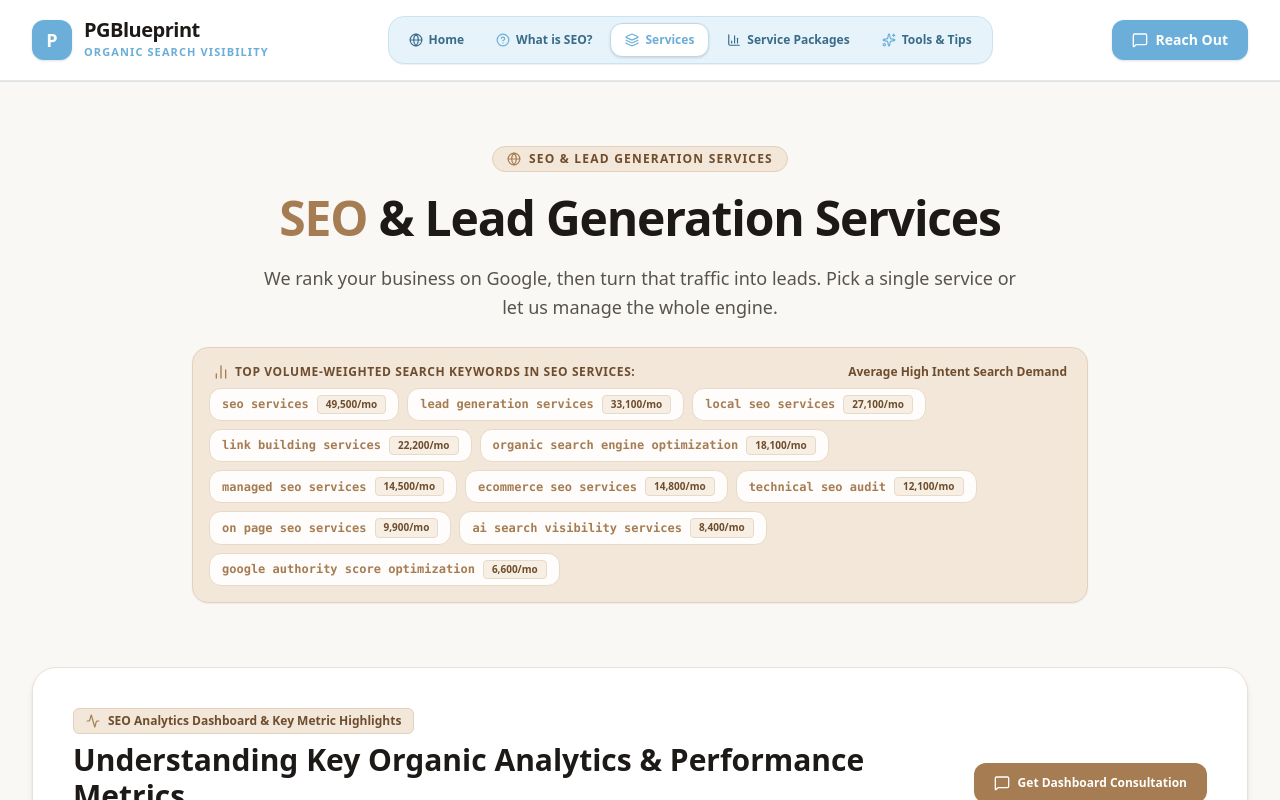
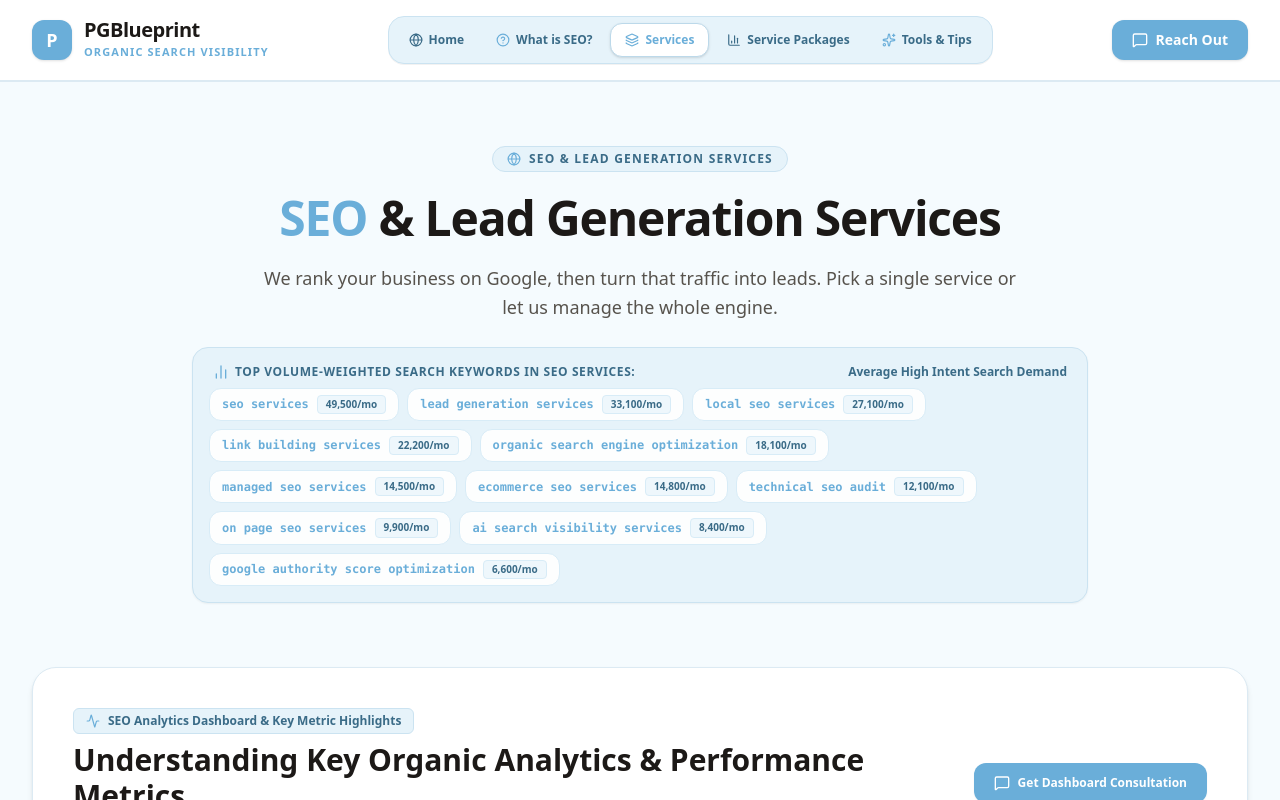
Before and after one commit to dara397/SEO-CRM, a React (Vite) app in the folder seo-digital-services 4/: page / in a window 1280 px wide. Both pictures are taken after a click on the button "Services". Shown: the top 800 px of the page. Built offline with nearby package versions, Linux system fonts and the light colour scheme; no server answers.

Commit message:
Update styles and colors in SeoServicesSection

```diff
--- a/seo-digital-services 4/src/components/SeoServicesSection.tsx
+++ b/seo-digital-services 4/src/components/SeoServicesSection.tsx
@@ -25,18 +25,18 @@ export const SeoServicesSection: React.FC<SeoServicesSectionProps> = ({
   const activeMetric = DASHBOARD_METRICS_EXPLANATIONS.find(m => m.id === activeMetricId) || DASHBOARD_METRICS_EXPLANATIONS[0];
 
   return (
-    <section className="py-16 bg-[#faf8f5] text-stone-900 border-t border-[#e8e2d8]" id="seo-services">
+    <section className="py-16 bg-[#f5fbfe] text-stone-900 border-t border-[#dceaf3]" id="seo-services">
       <div className="max-w-7xl mx-auto px-4 sm:px-6 lg:px-8 space-y-16">
 
         {/* Section Header */}
         <div className="text-center max-w-4xl mx-auto space-y-4">
-          <span className="inline-flex items-center gap-2 px-3.5 py-1 rounded-full text-xs font-extrabold uppercase tracking-widest bg-[#f2e7d8] text-[#6e4d2f] border border-[#e2d2bd]">
-            <Globe className="w-3.5 h-3.5 text-[#a67c52]" />
+          <span className="inline-flex items-center gap-2 px-3.5 py-1 rounded-full text-xs font-extrabold uppercase tracking-widest bg-[#e6f3fa] text-[#3a6b87] border border-[#cbe3f1]">
+            <Globe className="w-3.5 h-3.5 text-[#6aaed9]" />
             SEO & LEAD GENERATION SERVICES
           </span>
 
           <h1 className="text-3xl sm:text-5xl font-black text-stone-900 tracking-tight leading-tight">
-            <span className="text-[#a67c52]">SEO</span> & Lead Generation Services
+            <span className="text-[#6aaed9]">SEO</span> & Lead Generation Services
           </h1>
 
           <p className="text-base sm:text-lg text-stone-600 leading-relaxed max-w-3xl mx-auto">
@@ -44,20 +44,20 @@ export const SeoServicesSection: React.FC<SeoServicesSectionProps> = ({
           </p>
 
           {/* Volume-Weighted Keywords Banner Bar (Light Brown Bar Background) */}
-          <div className="mt-6 bg-[#f2e7d8] border border-[#e2d2bd] p-4 rounded-2xl shadow-xs space-y-2">
-            <div className="flex items-center justify-between text-xs font-extrabold text-[#6e4d2f] px-1">
+          <div className="mt-6 bg-[#e6f3fa] border border-[#cbe3f1] p-4 rounded-2xl shadow-xs space-y-2">
+            <div className="flex items-center justify-between text-xs font-extrabold text-[#3a6b87] px-1">
               <span className="flex items-center gap-1.5 uppercase tracking-wider">
-                <BarChart2 className="w-4 h-4 text-[#a67c52]" />
+                <BarChart2 className="w-4 h-4 text-[#6aaed9]" />
                 Top Volume-Weighted Search Keywords in SEO Services:
               </span>
-              <span className="hidden sm:inline text-[#6e4d2f]">Average High Intent Search Demand</span>
+              <span className="hidden sm:inline text-[#3a6b87]">Average High Intent Search Demand</span>
             </div>
 
             <div className="flex flex-wrap gap-2">
               {TOP_VOLUME_KEYWORDS.map((item, idx) => (
-                <div key={idx} className="bg-white/90 hover:bg-white text-stone-800 text-xs font-bold px-3 py-1.5 rounded-xl border border-[#e8dac8] flex items-center gap-2 transition-all">
-                  <span className="text-[#a67c52] font-mono">{item.keyword}</span>
-                  <span className="text-[10px] bg-[#f7efe3] text-[#6e4d2f] px-2 py-0.5 rounded font-black border border-[#e8dac8]">
+                <div key={idx} className="bg-white/90 hover:bg-white text-stone-800 text-xs font-bold px-3 py-1.5 rounded-xl border border-[#d8ecf7] flex items-center gap-2 transition-all">
+                  <span className="text-[#6aaed9] font-mono">{item.keyword}</span>
+                  <span className="text-[10px] bg-[#eef7fc] text-[#3a6b87] px-2 py-0.5 rounded font-black border border-[#d8ecf7]">
                     {item.volume}
                   </span>
                 </div>
@@ -67,12 +67,12 @@ export const SeoServicesSection: React.FC<SeoServicesSectionProps> = ({
         </div>
 
         {/* Analytics Dashboard Feature Section (User Requested Attached Photo Highlights) */}
-        <div className="bg-white border border-[#e8e2d8] rounded-3xl p-6 sm:p-10 shadow-md space-y-8">
+        <div className="bg-white border border-[#dceaf3] rounded-3xl p-6 sm:p-10 shadow-md space-y-8">
 
           <div className="flex flex-col lg:flex-row justify-between items-start lg:items-center gap-4 border-b border-stone-100 pb-6">
             <div>
-              <div className="inline-flex items-center gap-2 text-xs font-bold text-[#6e4d2f] bg-[#f2e7d8] px-3 py-1 rounded-md border border-[#e2d2bd] mb-2">
-                <Activity className="w-3.5 h-3.5 text-[#a67c52]" />
+              <div className="inline-flex items-center gap-2 text-xs font-bold text-[#3a6b87] bg-[#e6f3fa] px-3 py-1 rounded-md border border-[#cbe3f1] mb-2">
+                <Activity className="w-3.5 h-3.5 text-[#6aaed9]" />
                 <span>SEO Analytics Dashboard & Key Metric Highlights</span>
               </div>
               <h2 className="text-2xl sm:text-3xl font-black text-stone-900">
@@ -85,7 +85,7 @@ export const SeoServicesSection: React.FC<SeoServicesSectionProps> = ({
 
             <button
               onClick={() => onOpenReachOut('Dashboard & Analytics Consultation')}
-              className="bg-[#a67c52] hover:bg-[#8e653d] text-white text-xs font-extrabold px-5 py-3 rounded-xl shadow-xs transition-all flex items-center gap-2 shrink-0"
+              className="bg-[#6aaed9] hover:bg-[#4f97c6] text-white text-xs font-extrabold px-5 py-3 rounded-xl shadow-xs transition-all flex items-center gap-2 shrink-0"
             >
               <MessageSquare className="w-4 h-4" />
               <span>Get Dashboard Consultation</span>
@@ -93,7 +93,7 @@ export const SeoServicesSection: React.FC<SeoServicesSectionProps> = ({
           </div>
 
           {/* Generated Analytics Dashboard Image Showcase with Callouts */}
-          <div className="relative rounded-2xl overflow-hidden border border-[#e8e2d8] shadow-lg group bg-stone-900">
+          <div className="relative rounded-2xl overflow-hidden border border-[#dceaf3] shadow-lg group bg-stone-900">
             <img
               src={dashboardImg}
               alt="PGBlueprint Analytics Dashboard showing Organic Traffic 25.4K and Key Organic Metrics"
@@ -103,7 +103,7 @@ export const SeoServicesSection: React.FC<SeoServicesSectionProps> = ({
 
             {/* Overlay Badges on Image highlighting Key Importance */}
             <div className="absolute top-4 left-4 bg-stone-900/90 text-white p-3 rounded-xl backdrop-blur-md border border-stone-700 max-w-xs space-y-1 shadow-md hidden sm:block">
-              <div className="text-[10px] font-mono text-[#e0b589] font-bold uppercase tracking-widest flex items-center gap-1">
+              <div className="text-[10px] font-mono text-[#b9dcf2] font-bold uppercase tracking-widest flex items-center gap-1">
                 <CheckCircle2 className="w-3 h-3 text-emerald-400" /> Key Metric #1
               </div>
               <div className="text-xs font-black text-white">Organic Traffic: 25.4K (+4.12%)</div>
@@ -111,7 +111,7 @@ export const SeoServicesSection: React.FC<SeoServicesSectionProps> = ({
             </div>
 
             <div className="absolute bottom-4 right-4 bg-stone-900/90 text-white p-3 rounded-xl backdrop-blur-md border border-stone-700 max-w-xs space-y-1 shadow-md hidden sm:block">
-              <div className="text-[10px] font-mono text-[#e0b589] font-bold uppercase tracking-widest flex items-center gap-1">
+              <div className="text-[10px] font-mono text-[#b9dcf2] font-bold uppercase tracking-widest flex items-center gap-1">
                 <ShieldCheck className="w-3 h-3 text-emerald-400" /> Key Metric #2
               </div>
               <div className="text-xs font-black text-white">Site Audit Health: 85% Health Score</div>
@@ -126,7 +126,7 @@ export const SeoServicesSection: React.FC<SeoServicesSectionProps> = ({
             </h3>
 
             {/* Light Brown Bar for Category Metrics Selector */}
-            <div className="grid grid-cols-2 sm:grid-cols-3 lg:grid-cols-6 gap-2 bg-[#f2e7d8] p-2 rounded-2xl border border-[#e2d2bd]">
+            <div className="grid grid-cols-2 sm:grid-cols-3 lg:grid-cols-6 gap-2 bg-[#e6f3fa] p-2 rounded-2xl border border-[#cbe3f1]">
               {DASHBOARD_METRICS_EXPLANATIONS.map((metric) => {
                 const isActive = activeMetricId === metric.id;
                 return (
@@ -135,11 +135,11 @@ export const SeoServicesSection: React.FC<SeoServicesSectionProps> = ({
                     onClick={() => setActiveMetricId(metric.id)}
                     className={`p-3 rounded-xl text-left transition-all ${
                       isActive
-                        ? 'bg-white text-stone-900 shadow-sm border border-[#d6c3ae] ring-2 ring-[#a67c52]/20'
+                        ? 'bg-white text-stone-900 shadow-sm border border-[#bcd9ea] ring-2 ring-[#6aaed9]/20'
                         : 'bg-white/50 text-stone-800 hover:bg-white/80 hover:text-stone-900'
                     }`}
                   >
-                    <div className="text-[10px] font-extrabold text-[#a67c52] truncate">{metric.metricName}</div>
+                    <div className="text-[10px] font-extrabold text-[#6aaed9] truncate">{metric.metricName}</div>
                     <div className="text-xs font-black text-stone-900 truncate mt-0.5">{metric.currentValue}</div>
                   </button>
                 );
@@ -148,11 +148,11 @@ export const SeoServicesSection: React.FC<SeoServicesSectionProps> = ({
 
             {/* Active Metric Deep Dive Box */}
             {activeMetric && (
-              <div className="bg-[#faf8f5] border border-[#e8e2d8] rounded-2xl p-6 space-y-4">
+              <div className="bg-[#f5fbfe] border border-[#dceaf3] rounded-2xl p-6 space-y-4">
                 <div className="flex flex-wrap items-center justify-between gap-2 border-b border-stone-200 pb-3">
                   <div className="flex items-center gap-3">
                     <span className="text-lg font-black text-stone-900">{activeMetric.metricName}</span>
-                    <span className="text-xs font-mono font-bold text-[#a67c52] bg-[#f7efe3] px-2.5 py-1 rounded-md border border-[#e8dac8]">
+                    <span className="text-xs font-mono font-bold text-[#6aaed9] bg-[#eef7fc] px-2.5 py-1 rounded-md border border-[#d8ecf7]">
                       {activeMetric.currentValue} ({activeMetric.change})
                     </span>
                   </div>
@@ -171,7 +171,7 @@ export const SeoServicesSection: React.FC<SeoServicesSectionProps> = ({
                     <span className="font-extrabold text-stone-900 block text-xs uppercase tracking-wider">
                       Why This Metric Matters to Your Business:
                     </span>
-                    <p className="text-stone-600 leading-relaxed bg-white p-4 rounded-xl border border-[#e8e2d8]">
+                    <p className="text-stone-600 leading-relaxed bg-white p-4 rounded-xl border border-[#dceaf3]">
                       {activeMetric.explanation}
                     </p>
                   </div>
@@ -180,7 +180,7 @@ export const SeoServicesSection: React.FC<SeoServicesSectionProps> = ({
                     <span className="font-extrabold text-stone-900 block text-xs uppercase tracking-wider">
                       How PGBlueprint Optimizes It:
                     </span>
-                    <p className="text-stone-600 leading-relaxed bg-white p-4 rounded-xl border border-[#e8e2d8]">
+                    <p className="text-stone-600 leading-relaxed bg-white p-4 rounded-xl border border-[#dceaf3]">
                       {activeMetric.howWeOptimize}
                     </p>
                   </div>
@@ -189,7 +189,7 @@ export const SeoServicesSection: React.FC<SeoServicesSectionProps> = ({
                 <div className="flex flex-wrap items-center gap-2 pt-2">
                   <span className="text-xs font-bold text-stone-500">Related SEO Keywords:</span>
                   {activeMetric.keywords.map((kw, idx) => (
-                    <span key={idx} className="bg-white text-stone-700 text-xs font-semibold px-2.5 py-1 rounded-lg border border-[#e8e2d8]">
+                    <span key={idx} className="bg-white text-stone-700 text-xs font-semibold px-2.5 py-1 rounded-lg border border-[#dceaf3]">
                       #{kw}
                     </span>
                   ))}
@@ -215,7 +215,7 @@ export const SeoServicesSection: React.FC<SeoServicesSectionProps> = ({
 
             <button
               onClick={onGoToPackages}
-              className="bg-[#a67c52] hover:bg-[#8e653d] text-white font-extrabold text-xs px-5 py-2.5 rounded-xl shadow-xs transition-all flex items-center gap-2"
+              className="bg-[#6aaed9] hover:bg-[#4f97c6] text-white font-extrabold text-xs px-5 py-2.5 rounded-xl shadow-xs transition-all flex items-center gap-2"
             >
               <span>View Package Pricing</span>
               <ArrowRight className="w-4 h-4" />
@@ -223,15 +223,15 @@ export const SeoServicesSection: React.FC<SeoServicesSectionProps> = ({
           </div>
 
           {/* Light Brown Bar for Category Filtering */}
-          <div className="bg-[#f2e7d8] border border-[#e2d2bd] p-2 rounded-2xl flex flex-wrap gap-1.5">
+          <div className="bg-[#e6f3fa] border border-[#cbe3f1] p-2 rounded-2xl flex flex-wrap gap-1.5">
             {categories.map((cat) => (
               <button
                 key={cat}
                 onClick={() => setSelectedServiceCategory(cat)}
                 className={`px-4 py-2 rounded-xl text-xs font-extrabold transition-all ${
                   selectedServiceCategory === cat
-                    ? 'bg-white text-[#a67c52] shadow-xs border border-[#d6c3ae]'
-                    : 'text-[#6e4d2f] hover:bg-white/60'
+                    ? 'bg-white text-[#6aaed9] shadow-xs border border-[#bcd9ea]'
+                    : 'text-[#3a6b87] hover:bg-white/60'
                 }`}
               >
                 {cat}
@@ -244,13 +244,13 @@ export const SeoServicesSection: React.FC<SeoServicesSectionProps> = ({
             {filteredServices.map((service) => (
               <div
                 key={service.id}
-                className="bg-white border border-[#e8e2d8] rounded-2xl p-6 flex flex-col justify-between space-y-6 shadow-xs hover:border-[#a67c52] transition-all hover:shadow-md"
+                className="bg-white border border-[#dceaf3] rounded-2xl p-6 flex flex-col justify-between space-y-6 shadow-xs hover:border-[#6aaed9] transition-all hover:shadow-md"
               >
                 <div className="space-y-4">
 
                   {/* Category & Search Volume Badge */}
                   <div className="flex items-center justify-between gap-2">
-                    <span className="text-[10px] font-extrabold uppercase tracking-wider text-[#6e4d2f] bg-[#f7efe3] px-2.5 py-1 rounded-md border border-[#e8dac8]">
+                    <span className="text-[10px] font-extrabold uppercase tracking-wider text-[#3a6b87] bg-[#eef7fc] px-2.5 py-1 rounded-md border border-[#d8ecf7]">
                       {service.category}
                     </span>
                     <span className="text-[10px] font-bold text-stone-500 bg-stone-100 px-2 py-0.5 rounded font-mono">
@@ -260,7 +260,7 @@ export const SeoServicesSection: React.FC<SeoServicesSectionProps> = ({
 
                   {/* Title & Icon */}
                   <div className="flex items-start gap-3">
-                    <div className="w-10 h-10 rounded-xl bg-[#f7efe3] text-[#a67c52] flex items-center justify-center font-bold text-lg shrink-0 border border-[#e8dac8]">
+                    <div className="w-10 h-10 rounded-xl bg-[#eef7fc] text-[#6aaed9] flex items-center justify-center font-bold text-lg shrink-0 border border-[#d8ecf7]">
                       {service.id === 'managed-seo' && <Globe className="w-5 h-5" />}
                       {service.id === 'local-seo' && <MapPin className="w-5 h-5" />}
                       {service.id === 'technical-seo' && <Cpu className="w-5 h-5" />}
@@ -282,7 +282,7 @@ export const SeoServicesSection: React.FC<SeoServicesSectionProps> = ({
                   {/* Keywords Tags */}
                   <div className="flex flex-wrap gap-1.5 pt-1">
                     {service.primaryKeywords.map((kw, idx) => (
-                      <span key={idx} className="bg-[#faf8f5] text-stone-700 text-[11px] font-semibold px-2 py-0.5 rounded border border-[#e8e2d8]">
+                      <span key={idx} className="bg-[#f5fbfe] text-stone-700 text-[11px] font-semibold px-2 py-0.5 rounded border border-[#dceaf3]">
                         #{kw}
                       </span>
                     ))}
@@ -304,7 +304,7 @@ export const SeoServicesSection: React.FC<SeoServicesSectionProps> = ({
                   </div>
 
                   {/* Business Impact Box */}
-                  <div className="bg-[#faf8f5] p-3 rounded-xl border border-[#e8e2d8] text-xs text-stone-700">
+                  <div className="bg-[#f5fbfe] p-3 rounded-xl border border-[#dceaf3] text-xs text-stone-700">
                     <strong className="text-stone-900 font-bold block mb-0.5">Expected ROI Impact:</strong>
                     {service.businessImpact}
                   </div>
@@ -315,7 +315,7 @@ export const SeoServicesSection: React.FC<SeoServicesSectionProps> = ({
                 <div className="pt-2 border-t border-stone-100">
                   <button
                     onClick={() => onOpenReachOut(`Inquiry for ${service.title}`)}
-                    className="w-full bg-[#a67c52] hover:bg-[#8e653d] text-white font-extrabold text-xs py-3 rounded-xl shadow-xs transition-all flex items-center justify-center gap-2"
+                    className="w-full bg-[#6aaed9] hover:bg-[#4f97c6] text-white font-extrabold text-xs py-3 rounded-xl shadow-xs transition-all flex items-center justify-center gap-2"
                   >
                     <MessageSquare className="w-4 h-4" />
                     <span>Reach Out About {service.title}</span>
@@ -329,9 +329,9 @@ export const SeoServicesSection: React.FC<SeoServicesSectionProps> = ({
         </div>
 
         {/* Service Bottom CTA Banner */}
-        <div className="bg-[#231e1a] text-white rounded-3xl p-8 sm:p-12 shadow-xl flex flex-col lg:flex-row justify-between items-center gap-8">
+        <div className="bg-[#1b2730] text-white rounded-3xl p-8 sm:p-12 shadow-xl flex flex-col lg:flex-row justify-between items-center gap-8">
           <div className="space-y-3 max-w-2xl text-center lg:text-left">
-            <span className="text-[#e0b589] font-bold text-xs uppercase tracking-widest bg-[#d4a373]/10 px-3 py-1 rounded-md border border-[#d4a373]/20">
+            <span className="text-[#b9dcf2] font-bold text-xs uppercase tracking-widest bg-[#9ccbe8]/10 px-3 py-1 rounded-md border border-[#9ccbe8]/20">
               CUSTOM ENTERPRISE & SMB ROADMAPS
             </span>
             <h2 className="text-2xl sm:text-3xl font-black text-white">
@@ -345,7 +345,7 @@ export const SeoServicesSection: React.FC<SeoServicesSectionProps> = ({
           <div className="flex flex-col sm:flex-row gap-3 shrink-0">
             <button
               onClick={() => onOpenReachOut('Custom Services Consultation')}
-              className="bg-[#a67c52] hover:bg-[#8e653d] text-white font-extrabold text-xs sm:text-sm px-6 py-3.5 rounded-xl shadow-md transition-all flex items-center justify-center gap-2"
+              className="bg-[#6aaed9] hover:bg-[#4f97c6] text-white font-extrabold text-xs sm:text-sm px-6 py-3.5 rounded-xl shadow-md transition-all flex items-center justify-center gap-2"
             >
               <MessageSquare className="w-4 h-4" />
               <span>Reach Out for Free Audit</span>
```
